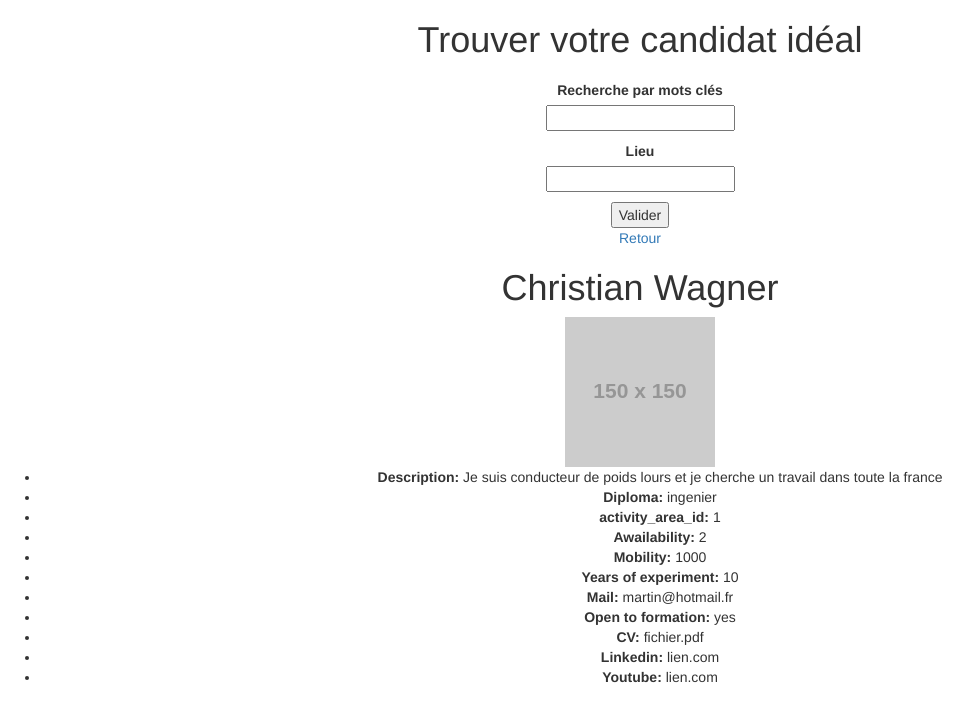
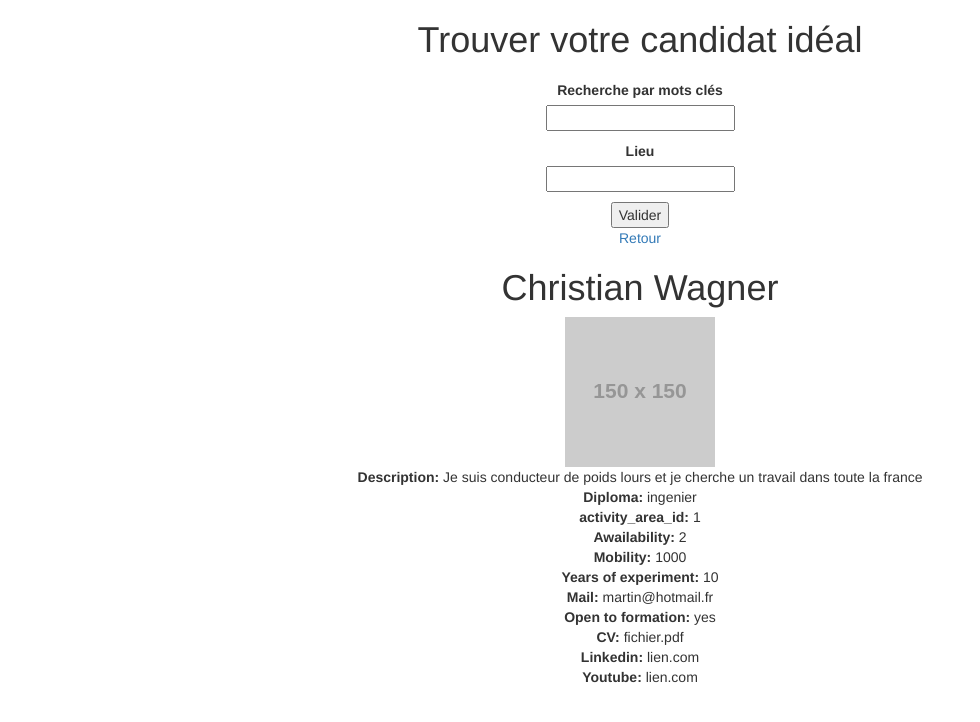
Before and after one commit to WildCodeSchool/remotefr-js-0920-p3-wejob-public, a React (Create React App) app: page /user/0 in a window 1280 px wide. Shown: the top 722 px of the page, without its empty margins (0-980 px from the left). Built offline with nearby package versions, Linux system fonts and the light colour scheme.

Commit message:
ajout react select

```diff
--- a/package.json
+++ b/package.json
@@ -9,7 +9,8 @@
     "react": "^17.0.1",
     "react-dom": "^17.0.1",
     "react-hook-form": "^6.13.1",
-    "react-scripts": "3.4.4"
+    "react-scripts": "3.4.4",
+    "react-select": "^3.2.0"
   },
   "scripts": {
     "start": "react-scripts start",
--- a/src/components/SingleUserFull.css
+++ b/src/components/SingleUserFull.css
@@ -0,0 +1,4 @@
+.marker {
+  list-style-type: none;
+  padding: 0px;
+}
--- a/src/components/SingleUserFull.jsx
+++ b/src/components/SingleUserFull.jsx
@@ -1,5 +1,7 @@
 import React from 'react';
 import { Link } from 'react-router-dom';
+import './SingleUserFull.css';
+
 const users = [
   {
     id: 0,
@@ -194,6 +196,7 @@ const users = [
 ];
 
 export default function SingleUserFull(props) {
+  // eslint-disable-next-line
   const current_user = users.find((user) => user.id == props.match.params.id);
 
   return (
```
